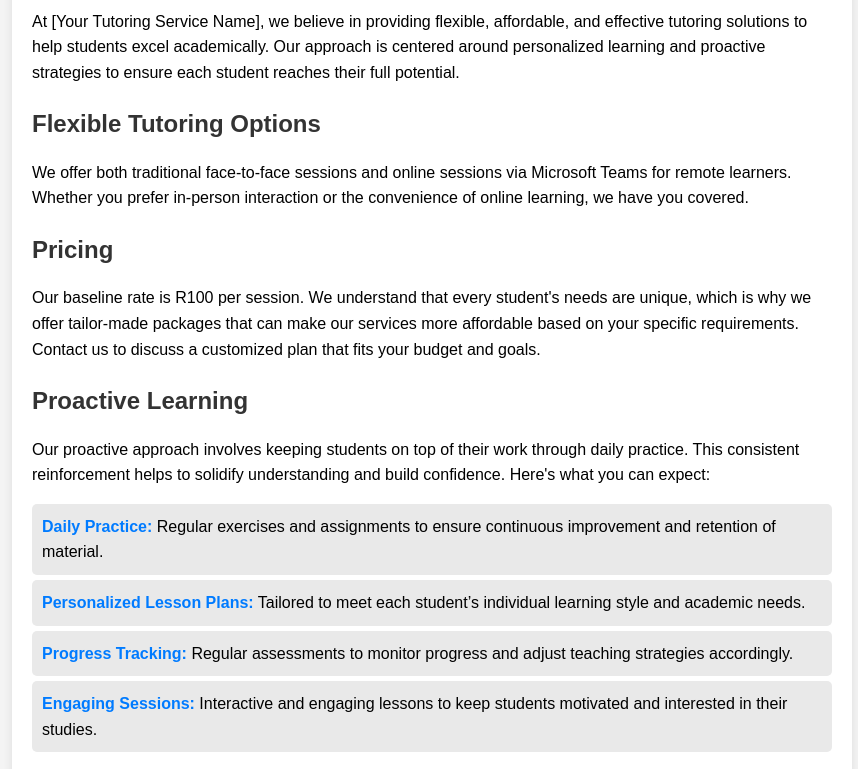
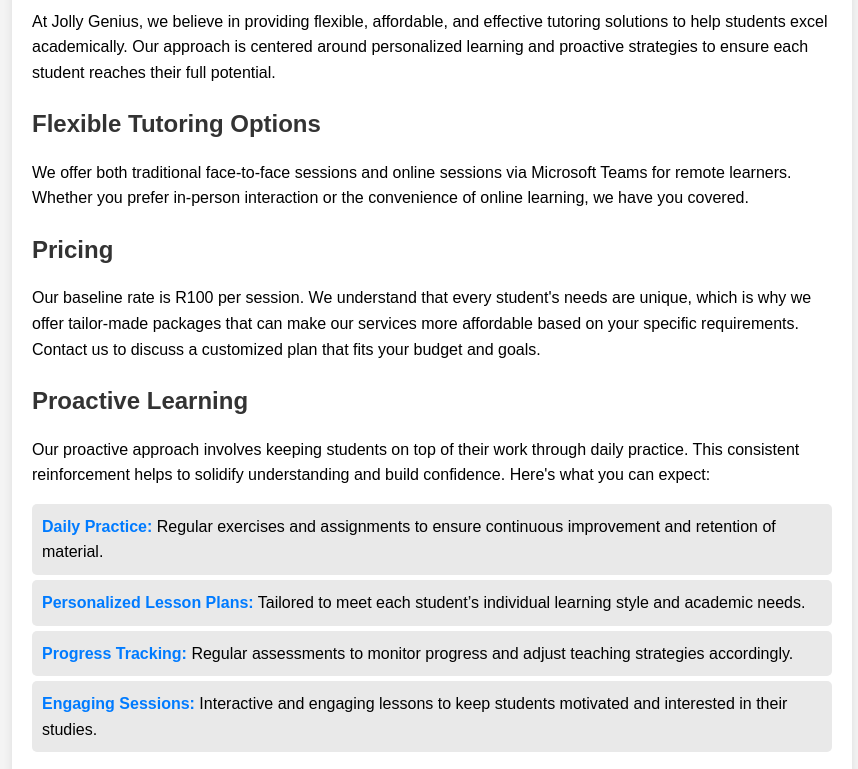
Before and after one commit to justin02-del/Jolly-Genius, a website: page ourApproach.html in a window 1280 px wide. Shown: the part 120-889 px from the top of the page, without its empty margins (208-1066 px from the left). Drawn offline with Linux system fonts and the light colour scheme.

Commit message:
our approach page added3

```diff
--- a/ourApproach.html
+++ b/ourApproach.html
@@ -9,7 +9,7 @@
 <body>
     <div class="container">
         <h1>Our Approach</h1>
-        <p>At [Your Tutoring Service Name], we believe in providing flexible, affordable, and effective tutoring solutions to help students excel academically. Our approach is centered around personalized learning and proactive strategies to ensure each student reaches their full potential.</p>
+        <p>At Jolly Genius, we believe in providing flexible, affordable, and effective tutoring solutions to help students excel academically. Our approach is centered around personalized learning and proactive strategies to ensure each student reaches their full potential.</p>
 
         <h2>Flexible Tutoring Options</h2>
         <p>We offer both traditional face-to-face sessions and online sessions via Microsoft Teams for remote learners. Whether you prefer in-person interaction or the convenience of online learning, we have you covered.</p>
```
